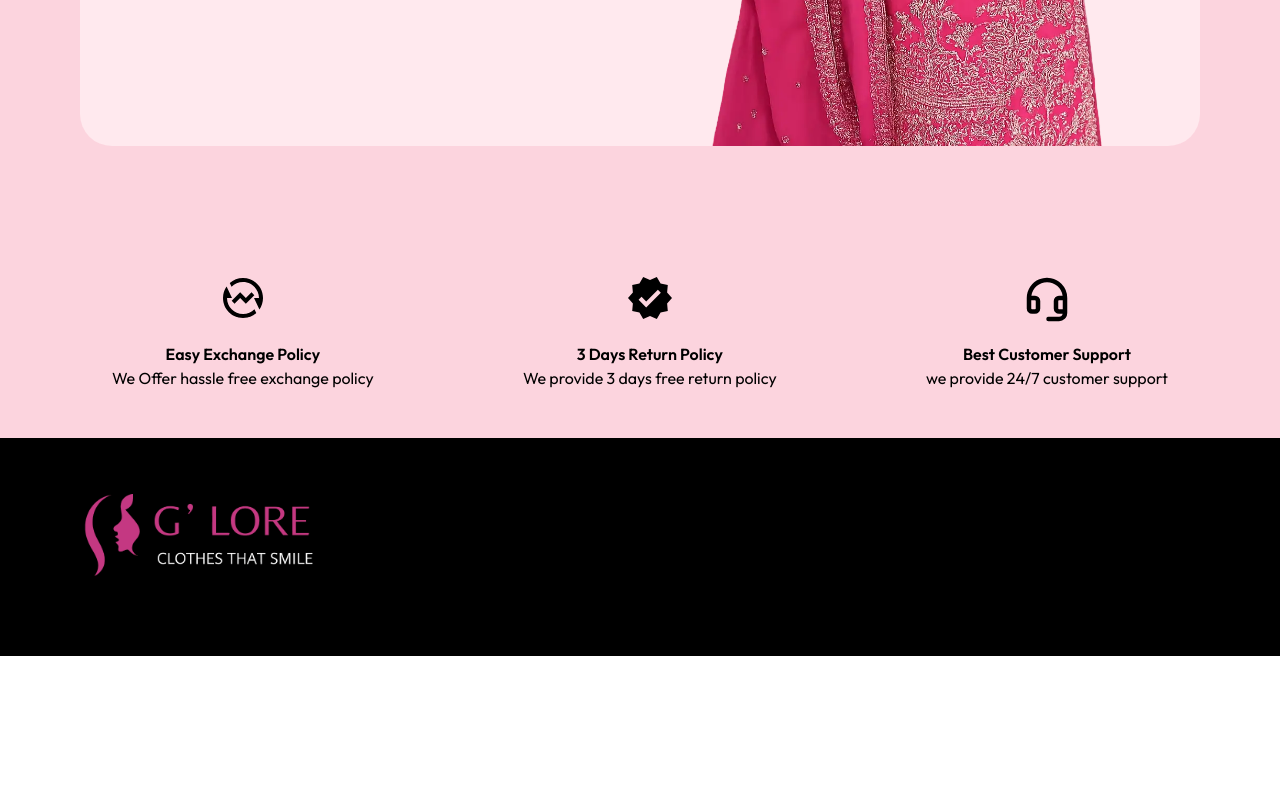
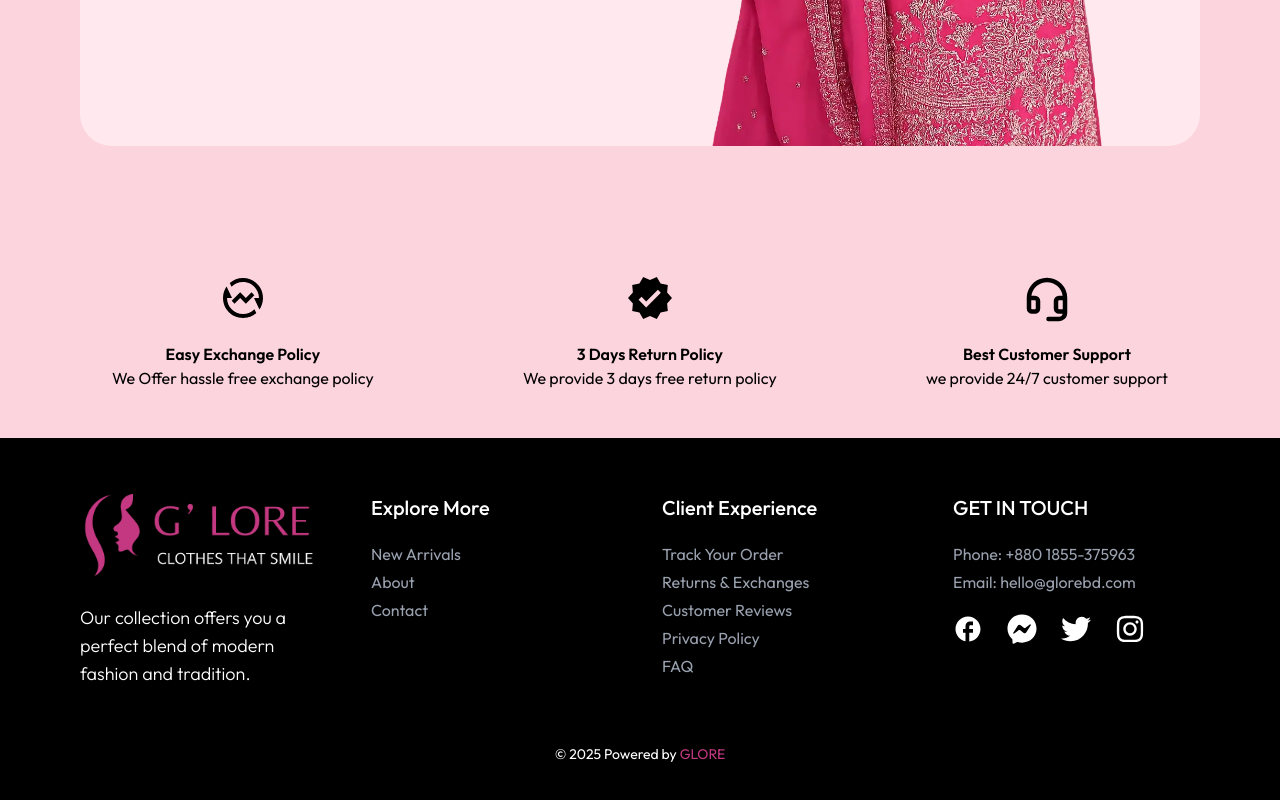
Before and after one commit to SumiyaMim/glore-landing-page-react, a React (Vite) app: page / in a window 1280 px wide. Shown: the part 700-1500 px from the top of the page. Before the commit the page ends 1356 px from the top, so only its background shows below. Built offline with nearby package versions, Linux system fonts and the light colour scheme.

Commit message:
add footer

```diff
--- a/src/components/Footer.jsx
+++ b/src/components/Footer.jsx
@@ -1,17 +1,47 @@
-import React from 'react'
+import { MdFacebook } from "react-icons/md";
+import { FaFacebookMessenger, FaTwitter } from "react-icons/fa";
+import { FaInstagram } from "react-icons/fa6";
 
 const Footer = () => {
   return (
     <footer className='bg-black py-14 px-4 md:px-9 lg:px-20'>
-      <div>
+      <div className='grid grid-cols-1 md:grid-cols-4 lg:grid-cols-4 gap-10 md:gap-6 lg:gap-11'>
         <div>
             <img
               src="/src/assets/images/logo.png"
               alt="logo"
-              className="w-60"
+              className="w-60 mb-7"
             />
-            <p>Our collection offers you a perfect blend of modern fashion and tradition.</p>
+            <p className='text-white text-lg md:text-base lg:text-lg font-light'>Our collection offers you a perfect blend of modern fashion and tradition.</p>
         </div>
+        <div className='list-none'>
+            <h3 className='text-xl text-white font-medium mb-5'>Explore More</h3>
+            <li className='text-gray-400 hover:text-[#C43882] w-fit cursor-pointer mb-1'>New Arrivals</li>
+            <li className='text-gray-400 hover:text-[#C43882] w-fit cursor-pointer mb-1'>About</li>
+            <li className='text-gray-400 hover:text-[#C43882] w-fit cursor-pointer'>Contact</li>
+        </div>
+        <div className='list-none'>
+            <h3 className='text-xl text-white font-medium mb-5'>Client Experience</h3>
+            <li className='text-gray-400 hover:text-[#C43882] w-fit cursor-pointer mb-1'>Track Your Order</li>
+            <li className='text-gray-400 hover:text-[#C43882] w-fit cursor-pointer mb-1'>Returns & Exchanges</li>
+            <li className='text-gray-400 hover:text-[#C43882] w-fit cursor-pointer mb-1'>Customer Reviews</li>
+            <li className='text-gray-400 hover:text-[#C43882] w-fit cursor-pointer mb-1'>Privacy Policy</li>
+            <li className='text-gray-400 hover:text-[#C43882] w-fit cursor-pointer'>FAQ</li>
+        </div>
+        <div className='list-none'>
+            <h3 className='text-xl text-white font-medium mb-5'>GET IN TOUCH</h3>
+            <li className='text-gray-400 hover:text-[#C43882] w-fit cursor-pointer mb-1'>Phone: +880 1855-375963</li>
+            <li className='text-gray-400 hover:text-[#C43882] w-fit cursor-pointer mb-5'>Email: hello@glorebd.com</li>
+            <div className="text-white text-3xl flex gap-5 md:gap-4 lg:gap-6 items-center">
+                <MdFacebook />
+                <FaFacebookMessenger />
+                <FaTwitter />
+                <FaInstagram />
+            </div>
+        </div>
+      </div>
+      <div className="text-white my-16 md:mb-4 md:mt-10 lg:mt-14 lg:mb-0 text-center">
+        <p className="text-sm">© 2025 Powered by <span className="text-[#C43882]">GLORE</span></p>
       </div>
     </footer>
   )
```
